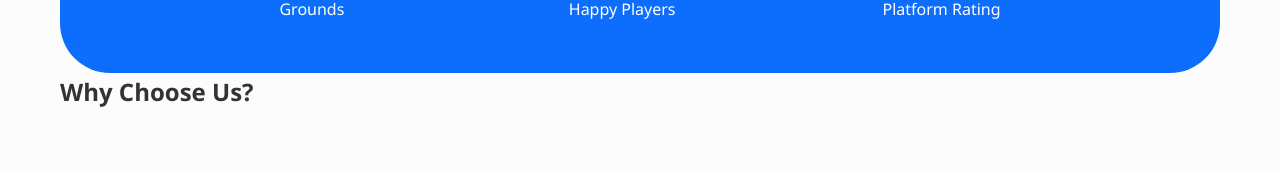
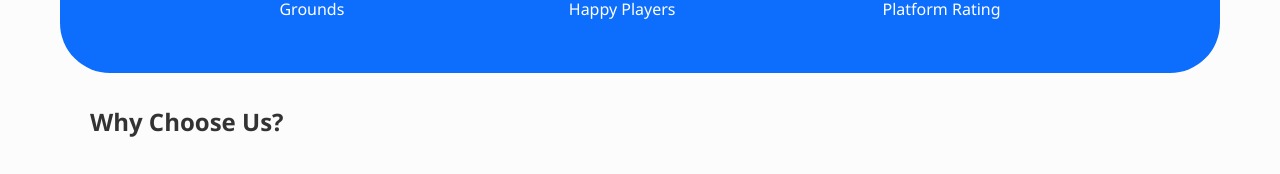
Before and after one commit to CodeDushyant/GroundBookingManagementSystem, a React (Vite) app in the folder frontend/: page /landing-page in a window 1280 px wide. Shown: the part 626-800 px from the top of the page. Built offline with nearby package versions, Linux system fonts and the light colour scheme; no server answers.

Commit message:
fixing the Landing Page

```diff
--- a/frontend/src/LandingPage.css
+++ b/frontend/src/LandingPage.css
@@ -190,3 +190,8 @@ body {
 .hero-buttons button:active {
   transform: scale(0.97);
 }
+
+.why {
+  margin-top: 30px;
+  margin-left: 30px;
+}
--- a/frontend/src/LandingPage.jsx
+++ b/frontend/src/LandingPage.jsx
@@ -53,7 +53,7 @@ const LandingPage = () => {
 
       {/* Features */}
       <section className="features" id="features">
-        <h2>Why Choose Us?</h2>
+        <h2 className="why">Why Choose Us?</h2>
         <div className="feature-grid">
           <div className="card">
             <h3>⚡ Instant Booking</h3>
```
